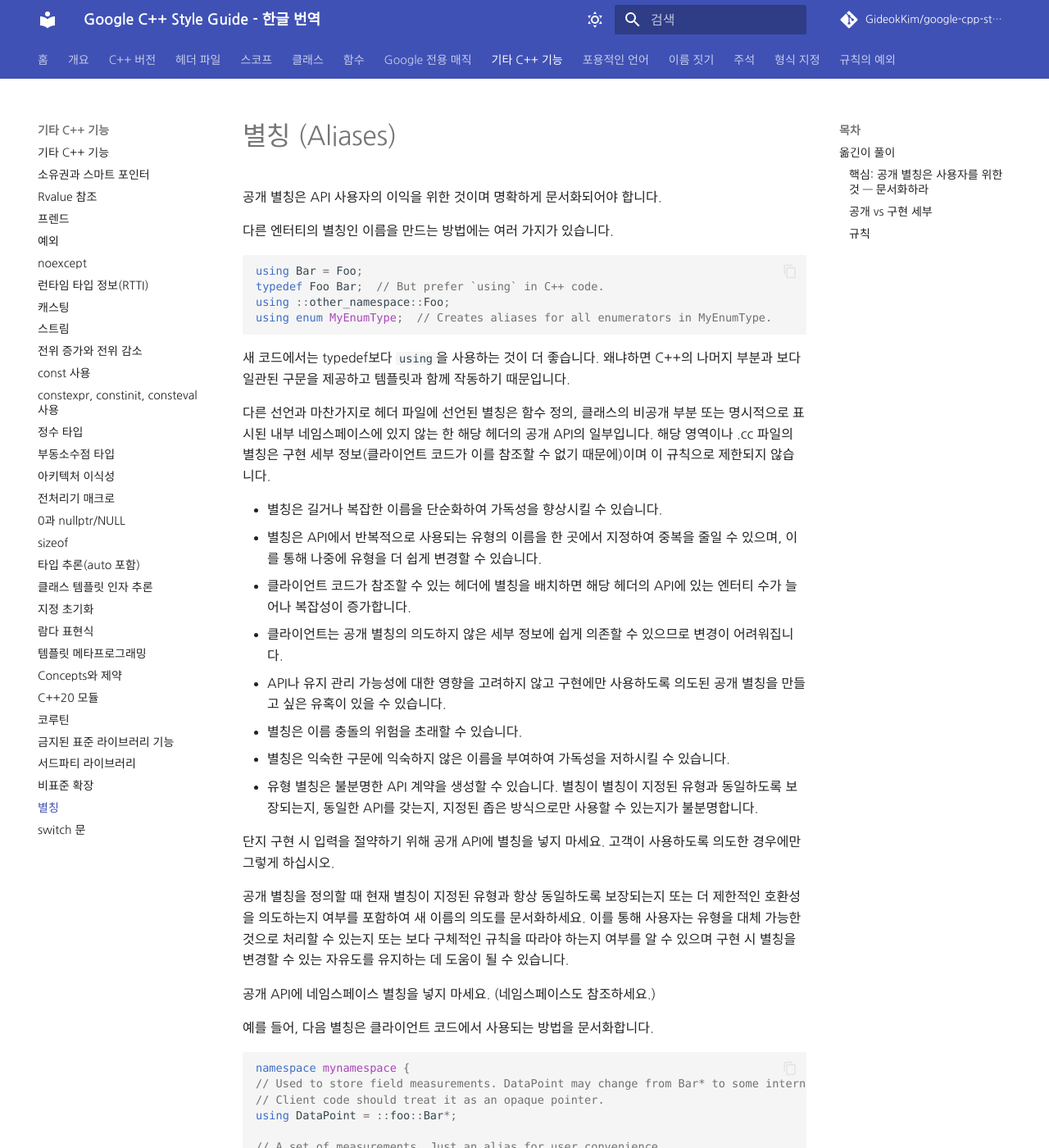
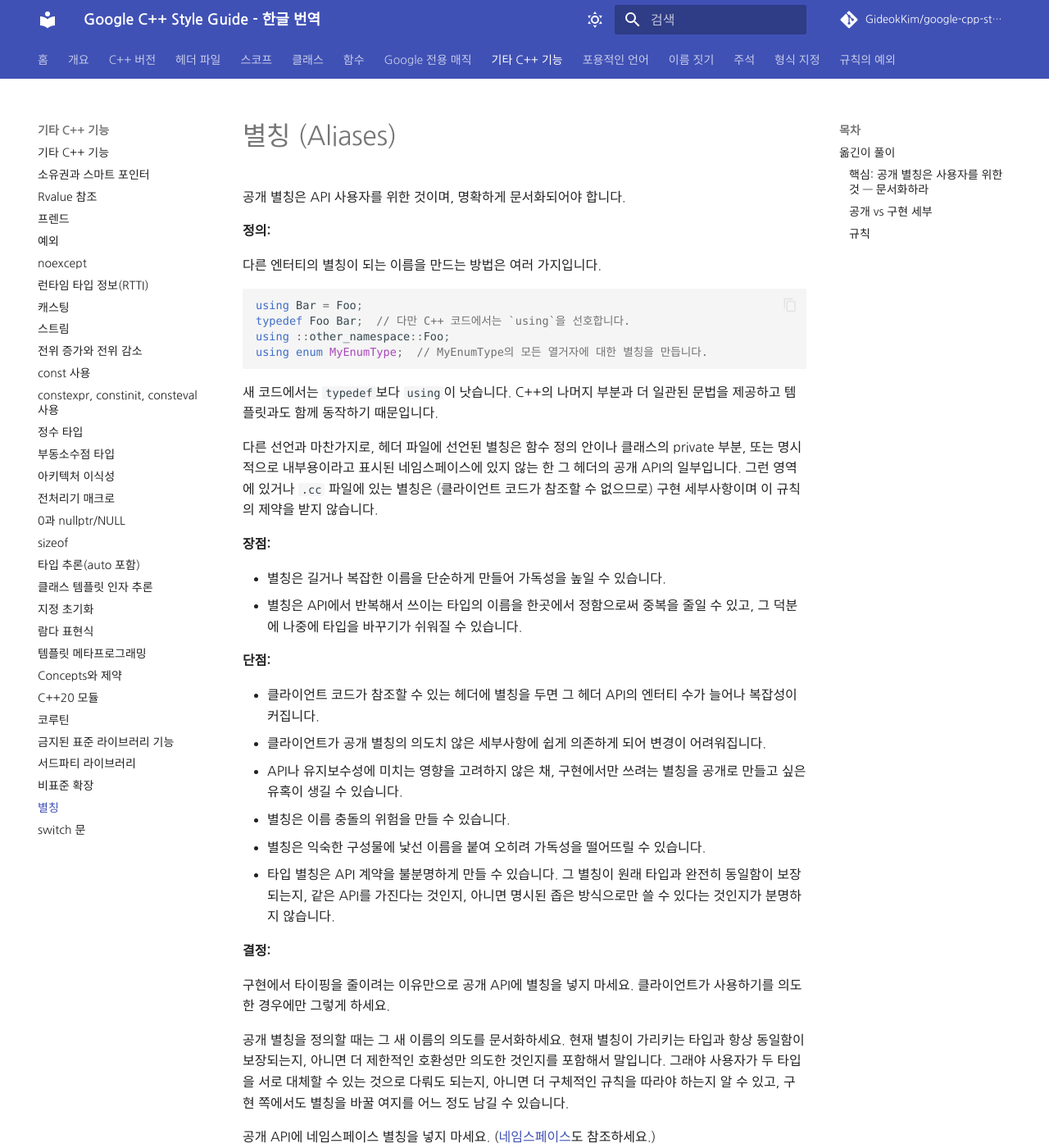
Before and after one commit to GideokKim/google-cpp-style-guide-kr, an MkDocs documentation site: the page built from google cpp style guide/aliases.md, in a window 1280 px wide and 1400 px high. Shown: the whole window at 82% size. Built offline with MkDocs 1.6.1 and Material for MkDocs 9.7.7, drawn with Linux system fonts in a browser that asks for light colours; some web fonts are replaced; comment, search, counter and statistics services are not loaded; some of the changed text lies outside the part shown.

Commit message:
docs(other): restore upstream structure in `aliases`
The page flattened the upstream Definition, Pros, Cons and Decision
blocks into plain paragraphs, so two Pros items and six Cons items ran
together unlabelled, and it dropped the cross-reference to Namespaces on
the namespace-alias rule. The example comments were left in English and
`clients` was rendered inconsistently as both "클라이언트" and "고객".

Restore the four block labels and the link, translate the comments in
the examples, and use "클라이언트" throughout. The example code itself is
unchanged.

````diff
--- a/google cpp style guide/aliases.md
+++ b/google cpp style guide/aliases.md
@@ -1,65 +1,73 @@
 # 별칭 (Aliases)
 
-공개 별칭은 API 사용자의 이익을 위한 것이며 명확하게 문서화되어야 합니다.
+공개 별칭은 API 사용자를 위한 것이며, 명확하게 문서화되어야 합니다.
 
-다른 엔터티의 별칭인 이름을 만드는 방법에는 여러 가지가 있습니다.
+**정의:**
+
+다른 엔터티의 별칭이 되는 이름을 만드는 방법은 여러 가지입니다.
 
 ```cpp
 using Bar = Foo;
-typedef Foo Bar;  // But prefer `using` in C++ code.
+typedef Foo Bar;  // 다만 C++ 코드에서는 `using`을 선호합니다.
 using ::other_namespace::Foo;
-using enum MyEnumType;  // Creates aliases for all enumerators in MyEnumType.
+using enum MyEnumType;  // MyEnumType의 모든 열거자에 대한 별칭을 만듭니다.
 ```
 
-새 코드에서는 typedef보다 `using`을 사용하는 것이 더 좋습니다. 왜냐하면 C++의 나머지 부분과 보다 일관된 구문을 제공하고 템플릿과 함께 작동하기 때문입니다.
+새 코드에서는 `typedef`보다 `using`이 낫습니다. C++의 나머지 부분과 더 일관된 문법을 제공하고 템플릿과도 함께 동작하기 때문입니다.
 
-다른 선언과 마찬가지로 헤더 파일에 선언된 별칭은 함수 정의, 클래스의 비공개 부분 또는 명시적으로 표시된 내부 네임스페이스에 있지 않는 한 해당 헤더의 공개 API의 일부입니다. 해당 영역이나 .cc 파일의 별칭은 구현 세부 정보(클라이언트 코드가 이를 참조할 수 없기 때문에)이며 이 규칙으로 제한되지 않습니다.
+다른 선언과 마찬가지로, 헤더 파일에 선언된 별칭은 함수 정의 안이나 클래스의 private 부분, 또는 명시적으로 내부용이라고 표시된 네임스페이스에 있지 않는 한 그 헤더의 공개 API의 일부입니다. 그런 영역에 있거나 `.cc` 파일에 있는 별칭은 (클라이언트 코드가 참조할 수 없으므로) 구현 세부사항이며 이 규칙의 제약을 받지 않습니다.
 
-- 별칭은 길거나 복잡한 이름을 단순화하여 가독성을 향상시킬 수 있습니다.
-- 별칭은 API에서 반복적으로 사용되는 유형의 이름을 한 곳에서 지정하여 중복을 줄일 수 있으며, 이를 통해 나중에 유형을 더 쉽게 변경할 수 있습니다.
+**장점:**
 
-- 클라이언트 코드가 참조할 수 있는 헤더에 별칭을 배치하면 해당 헤더의 API에 있는 엔터티 수가 늘어나 복잡성이 증가합니다.
-- 클라이언트는 공개 별칭의 의도하지 않은 세부 정보에 쉽게 의존할 수 있으므로 변경이 어려워집니다.
-- API나 유지 관리 가능성에 대한 영향을 고려하지 않고 구현에만 사용하도록 의도된 공개 별칭을 만들고 싶은 유혹이 있을 수 있습니다.
-- 별칭은 이름 충돌의 위험을 초래할 수 있습니다.
-- 별칭은 익숙한 구문에 익숙하지 않은 이름을 부여하여 가독성을 저하시킬 수 있습니다.
-- 유형 별칭은 불분명한 API 계약을 생성할 수 있습니다. 별칭이 별칭이 지정된 유형과 동일하도록 보장되는지, 동일한 API를 갖는지, 지정된 좁은 방식으로만 사용할 수 있는지가 불분명합니다.
+- 별칭은 길거나 복잡한 이름을 단순하게 만들어 가독성을 높일 수 있습니다.
+- 별칭은 API에서 반복해서 쓰이는 타입의 이름을 한곳에서 정함으로써 중복을 줄일 수 있고, 그 덕분에 나중에 타입을 바꾸기가 쉬워질 수 있습니다.
 
-단지 구현 시 입력을 절약하기 위해 공개 API에 별칭을 넣지 마세요. 고객이 사용하도록 의도한 경우에만 그렇게 하십시오.
+**단점:**
 
-공개 별칭을 정의할 때 현재 별칭이 지정된 유형과 항상 동일하도록 보장되는지 또는 더 제한적인 호환성을 의도하는지 여부를 포함하여 새 이름의 의도를 문서화하세요. 이를 통해 사용자는 유형을 대체 가능한 것으로 처리할 수 있는지 또는 보다 구체적인 규칙을 따라야 하는지 여부를 알 수 있으며 구현 시 별칭을 변경할 수 있는 자유도를 유지하는 데 도움이 될 수 있습니다.
+- 클라이언트 코드가 참조할 수 있는 헤더에 별칭을 두면 그 헤더 API의 엔터티 수가 늘어나 복잡성이 커집니다.
+- 클라이언트가 공개 별칭의 의도치 않은 세부사항에 쉽게 의존하게 되어 변경이 어려워집니다.
+- API나 유지보수성에 미치는 영향을 고려하지 않은 채, 구현에서만 쓰려는 별칭을 공개로 만들고 싶은 유혹이 생길 수 있습니다.
+- 별칭은 이름 충돌의 위험을 만들 수 있습니다.
+- 별칭은 익숙한 구성물에 낯선 이름을 붙여 오히려 가독성을 떨어뜨릴 수 있습니다.
+- 타입 별칭은 API 계약을 불분명하게 만들 수 있습니다. 그 별칭이 원래 타입과 완전히 동일함이 보장되는지, 같은 API를 가진다는 것인지, 아니면 명시된 좁은 방식으로만 쓸 수 있다는 것인지가 분명하지 않습니다.
 
-공개 API에 네임스페이스 별칭을 넣지 마세요. (네임스페이스도 참조하세요.)
+**결정:**
 
-예를 들어, 다음 별칭은 클라이언트 코드에서 사용되는 방법을 문서화합니다.
+구현에서 타이핑을 줄이려는 이유만으로 공개 API에 별칭을 넣지 마세요. 클라이언트가 사용하기를 의도한 경우에만 그렇게 하세요.
+
+공개 별칭을 정의할 때는 그 새 이름의 의도를 문서화하세요. 현재 별칭이 가리키는 타입과 항상 동일함이 보장되는지, 아니면 더 제한적인 호환성만 의도한 것인지를 포함해서 말입니다. 그래야 사용자가 두 타입을 서로 대체할 수 있는 것으로 다뤄도 되는지, 아니면 더 구체적인 규칙을 따라야 하는지 알 수 있고, 구현 쪽에서도 별칭을 바꿀 여지를 어느 정도 남길 수 있습니다.
+
+공개 API에 네임스페이스 별칭을 넣지 마세요. ([네임스페이스](namespaces.md)도 참조하세요.)
+
+예를 들어 아래 별칭들은 클라이언트 코드에서 어떻게 쓰여야 하는지를 문서화하고 있습니다.
 
 ```cpp
 namespace mynamespace {
-// Used to store field measurements. DataPoint may change from Bar* to some internal type.
-// Client code should treat it as an opaque pointer.
+// 현장 측정값을 저장하는 데 사용합니다. DataPoint는 Bar*에서 어떤 내부
+// 타입으로 바뀔 수 있습니다. 클라이언트 코드는 불투명 포인터로 취급해야 합니다.
 using DataPoint = ::foo::Bar*;
 
-// A set of measurements. Just an alias for user convenience.
+// 측정값의 집합입니다. 사용자 편의를 위한 별칭일 뿐입니다.
 using TimeSeries = std::unordered_set<DataPoint, std::hash<DataPoint>, DataPointComparator>;
 }  // namespace mynamespace
 ```
 
-이러한 별칭은 의도된 용도를 문서화하지 않으며 그 중 절반은 클라이언트 사용을 위한 것이 아닙니다.
+아래 별칭들은 의도된 용도를 문서화하지 않으며, 그중 절반은 클라이언트가 쓰라고 만든 것도 아닙니다.
 
 ```cpp
 namespace mynamespace {
-// Bad: none of these say how they should be used.
+// 나쁨: 어느 것도 어떻게 쓰여야 하는지 말하지 않습니다.
 using DataPoint = ::foo::Bar*;
-using ::std::unordered_set;  // Bad: just for local convenience
-using ::std::hash;           // Bad: just for local convenience
+using ::std::unordered_set;  // 나쁨: 그저 지역적인 편의를 위한 것
+using ::std::hash;           // 나쁨: 그저 지역적인 편의를 위한 것
 typedef unordered_set<DataPoint, hash<DataPoint>, DataPointComparator> TimeSeries;
 }  // namespace mynamespace
 ```
 
-그러나 함수 정의, 클래스의 전용 섹션, 명시적으로 표시된 내부 네임스페이스 및 .cc 파일에서는 로컬 편의 별칭이 문제가 없습니다.
+다만 함수 정의 안, 클래스의 private 섹션, 명시적으로 내부용이라고 표시된 네임스페이스, 그리고 `.cc` 파일에서는 지역적인 편의 별칭을 써도 괜찮습니다.
 
 ```cpp
-// In a .cc file
+// .cc 파일에서
 using ::foo::Bar;
 ```
 
@@ -84,7 +92,7 @@ using enum MyEnumType;
 
 ### 규칙
 
-- 단지 구현에서 타이핑을 줄이려고 공개 별칭을 만들지 마세요. **고객이 쓰도록 의도한 경우에만**.
+- 단지 구현에서 타이핑을 줄이려고 공개 별칭을 만들지 마세요. **클라이언트가 쓰도록 의도한 경우에만**.
 - 공개 별칭은 의도를 문서화하세요 — 별칭이 원래 타입과 항상 동일한지, 아니면 더 제한적으로 쓰여야 하는지.
 - 공개 API에 **네임스페이스 별칭**을 넣지 마세요.
 
````
